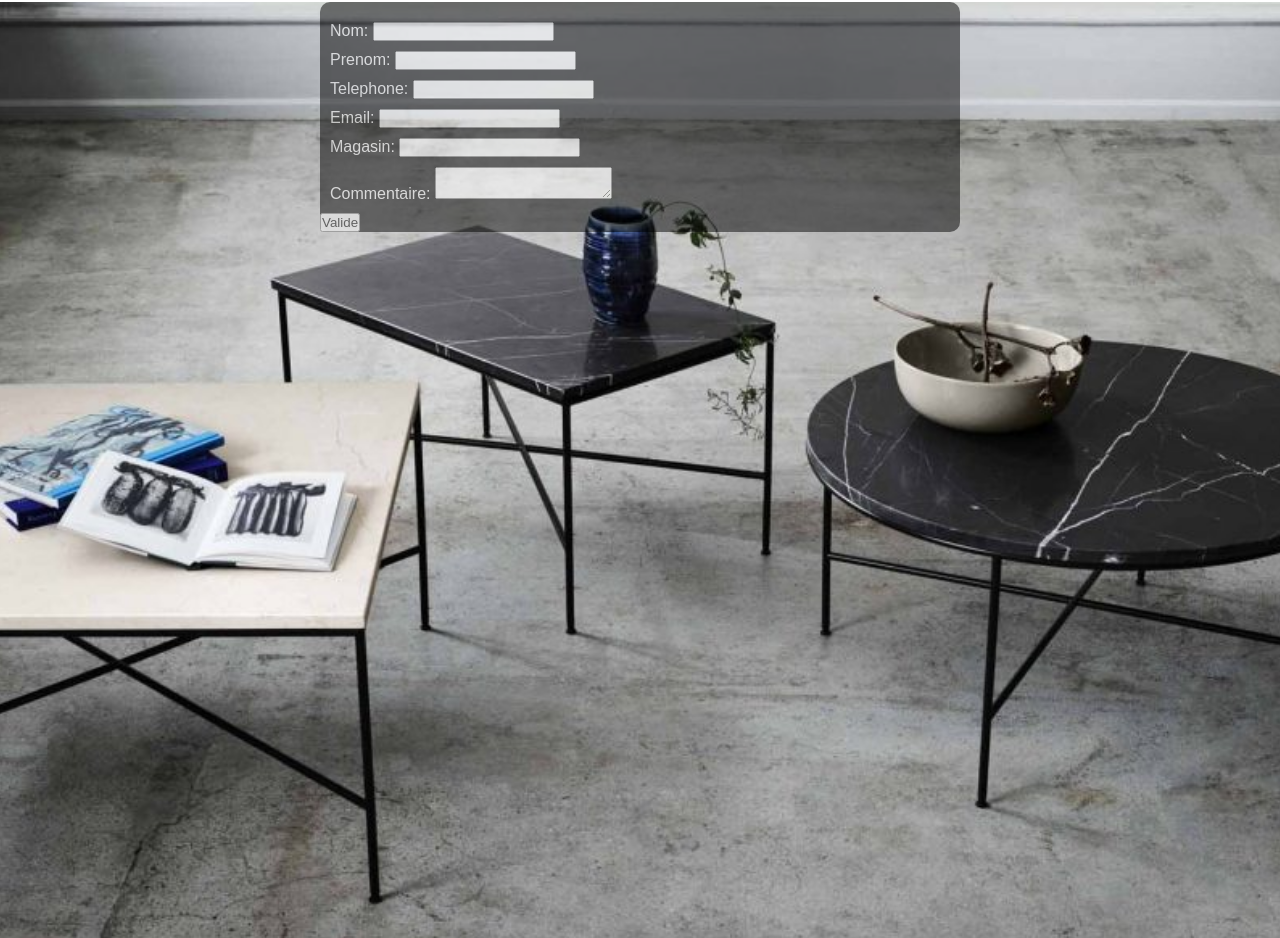
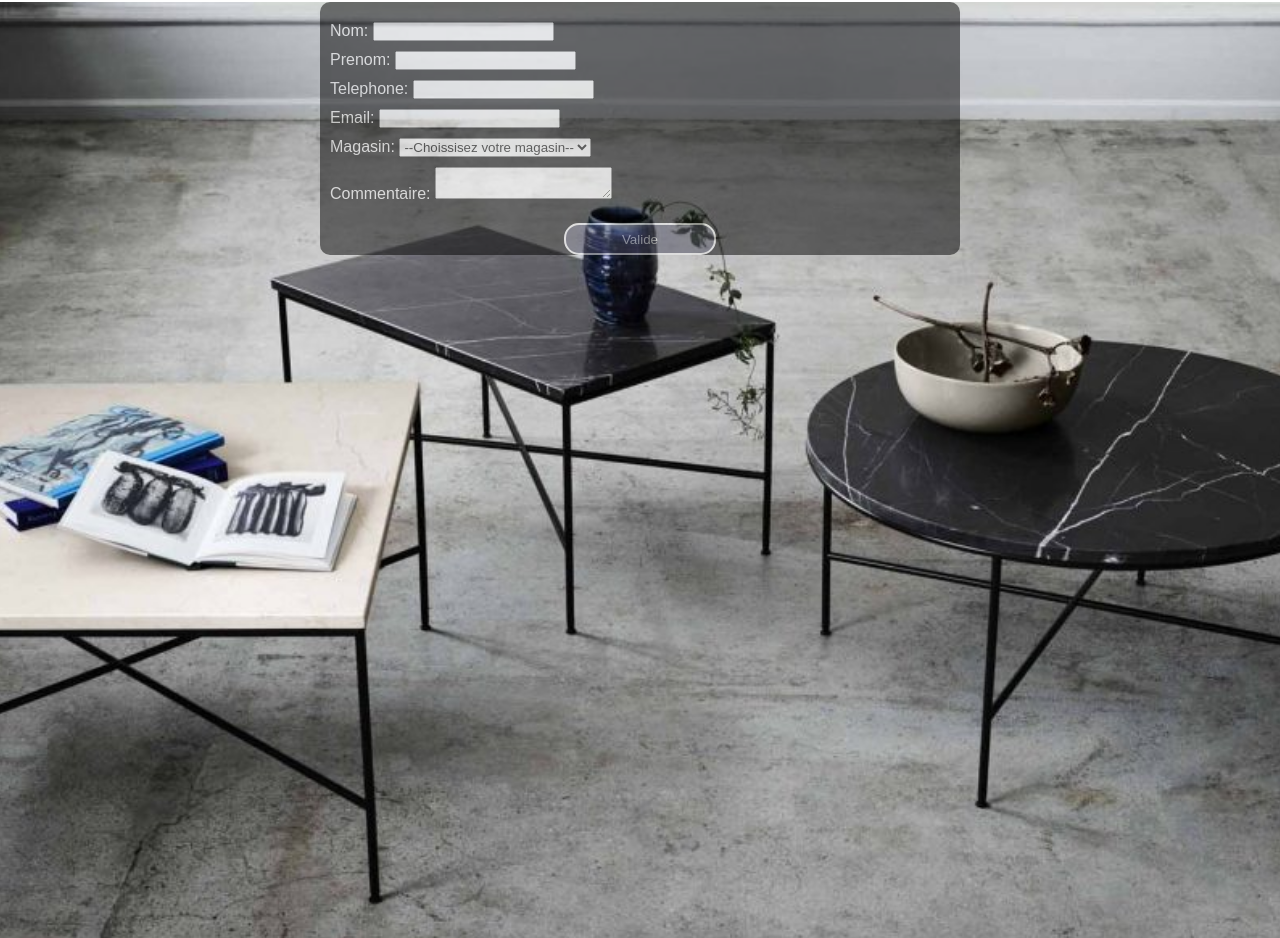
Before and after one commit to mathieuelisa/Room-react-app, a React (Create React App) app: page /contact in a window 1280 px wide. Shown: the part 1198-2136 px from the top of the page. Built offline with nearby package versions, Linux system fonts and the light colour scheme.

Commit message:
Adding CSS on button form

```diff
--- a/src/Components/ContactPage/Form/index.js
+++ b/src/Components/ContactPage/Form/index.js
@@ -7,6 +7,7 @@ function Form() {
     firstname: "",
     phone: "",
     email: "",
+    shop: "",
     commentaires: "",
   });
 
@@ -69,7 +70,15 @@ function Form() {
 
       <div className="formulaire__input">
         <label className="formulaire__label">Magasin: </label>
-        <input type="text" />
+        <select name="shop" onChange={handleChange} value={myState.shop}>
+          <option>--Choissisez votre magasin--</option>
+          <option>Paris Sud - Evry</option>
+          <option>Paris Sud - Thiais</option>
+          <option>Paris Est - Villiers sur Marne</option>
+          <option>Paris Ouest - Plaisir</option>
+          <option>Paris Nord - Roissy</option>
+          <option>Lyon - Grand Parilly</option>
+        </select>
       </div>
 
       <div className="formulaire__input">
@@ -81,7 +90,9 @@ function Form() {
           onChange={handleChange}
         />
       </div>
-      <button type="submit">Valide</button>
+      <button className="formulaire__button-valide" type="submit">
+        Valide
+      </button>
     </form>
   );
 }
--- a/src/Components/ContactPage/Form/styles.scss
+++ b/src/Components/ContactPage/Form/styles.scss
@@ -14,4 +14,26 @@
     color: whitesmoke;
     font-size: 1em;
   }
+
+  &__button-valide {
+    display: block;
+    width: 152px;
+    height: 32px;
+    background-color: rgb(71, 71, 91);
+    border: 2px solid whitesmoke;
+    border-radius: 15px;
+    line-height: 30px;
+    text-align: center;
+    text-decoration: none;
+    color: white;
+    font-family: "Questrial", sans-serif;
+    margin: 0 auto;
+    margin-top: 20px;
+    transition: 1s;
+
+    &:hover {
+      cursor: pointer;
+      opacity: 0.7;
+    }
+  }
 }
```
